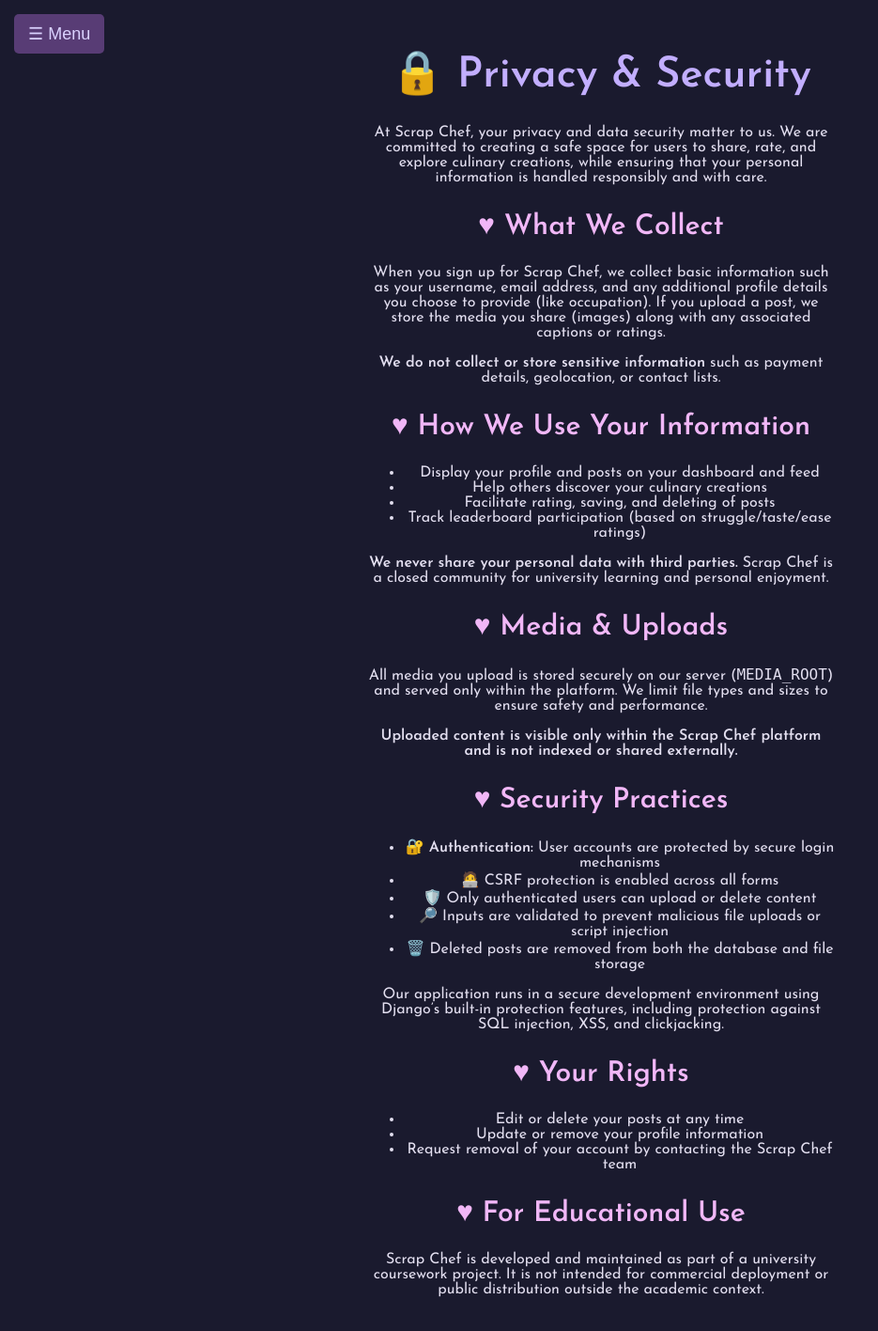
After one commit to Zoroneku/Scrap-Chef, a Django app: page /privacy-security/ in a window 1280 px wide. The commit adds this page. Shown: the whole page at 94% size, without its empty margins (0-935 px from the left). Run offline with Django 3.2, Linux system fonts and the light colour scheme.

Commit message:
Added privacy and security

```diff
--- a/scrapchef/urls.py
+++ b/scrapchef/urls.py
@@ -11,7 +11,7 @@ urlpatterns = [
     path('signup/', views.signup_view, name='signup_view'),
     path('dashboard/', views.dashboard, name='dashboard'),
     path('feed/', views.feed, name='feed'),
-    path('privacy/', views.privacy, name='privacy'),
+    path('privacy-security/', views.privacy_security, name='privacy_security'),
     path('save/<int:post_id>/', views.save_post, name='save_post'),
     path('unsave_post/<int:post_id>/', views.unsave_post, name='unsave_post'),
     path('saved/', views.saved, name='saved'),
--- a/scrapchef/views.py
+++ b/scrapchef/views.py
@@ -18,6 +18,9 @@ from scrapchef.models import SavedPost
 def homepage(request):
     return render(request, 'scrapchef/homepage.html')
 
+
+def privacy_security(request):
+    return render(request, 'scrapchef/privacy_security.html')
 
 @login_required
 def dashboard(request):
--- a/static/css/pages.css
+++ b/static/css/pages.css
@@ -166,7 +166,7 @@ body {
 .sidebar ul {
     list-style: none;
     padding: 0;
-    margin-top: 150px; /* Push links down */
+    margin-top: 80px;
     width: 100%;
 }
 
@@ -657,3 +657,55 @@ body {
     box-shadow: 0 4px 6px rgba(0, 0, 0, 0.1);
     transition: opacity 0.5s ease-in-out;
 }
+
+/* ========================= */
+/* Privacy and Security Styling */
+/* ========================= */
+.container {
+    transition: margin-left 0.3s ease-in-out;
+    margin-left: 0;
+    padding: 20px;
+}
+
+.container.shifted {
+    margin-left: 250px; /* Moves when sidebar opens */
+}
+
+.center-text {
+    text-align: center;  /* Center align text */
+}
+
+/* Font size classes */
+.large-font {
+    font-size: 45px;
+    color: #c2aeff;
+}
+
+.medium-font {
+    font-size: 30px;
+    color: #f1b7f7;
+}
+
+.small-font {
+    font-size: 16px;
+    color: #e3dff0;
+}
+
+/* Container styling with a maximum width and padding */
+.container {
+    max-width: 500px;  /* Maximum width of the content */
+    margin: 0 auto;    /* Centers the content horizontally */
+    padding: 20px;     /* Adds padding inside the container for space around text */
+}
+
+/* For mobiles */
+@media (max-width: 768px) {
+    .container {
+        max-width: 100%;  /* On smaller screens, use full width */
+        padding: 10px;    /* Reduce padding on smaller screens */
+    }
+}
+
+.container.shifted {
+    margin-left: 250px; /* Moves when sidebar opens */
+}
--- a/templates/scrapchef/base.html
+++ b/templates/scrapchef/base.html
@@ -23,7 +23,7 @@
             {% endblock %}
         </div>
 
-        <!-- 🛠 Add this block so JavaScript loads in child templates -->
+
         {% block scripts %}
         {% endblock %}
     </body>
--- a/templates/scrapchef/dashboard.html
+++ b/templates/scrapchef/dashboard.html
@@ -12,6 +12,7 @@
         <ul>
             <li><a href="{% url 'scrapchef:feed' %}">📜 Feed</a></li>
             <li><a href="{% url 'scrapchef:signout' %}">🚪 Sign Out</a></li>
+            <li><a href="{% url 'scrapchef:privacy_security' %}">🔒 Privacy & Security</a></li>
         </ul>
     </div>
 
--- /dev/null
+++ b/templates/scrapchef/privacy_security.html
@@ -0,0 +1,80 @@
+{% extends 'scrapchef/base.html' %}
+{% load static %}
+
+{% block title %}Privacy and Security - Scrap Chef{% endblock %}
+
+{% block content %}
+    <!-- Sidebar Toggle Button -->
+    <button class="sidebar-toggle-btn" onclick="toggleSidebar()">☰ Menu</button>
+
+    <!-- Sidebar -->
+    <div class="sidebar" id="sidebar">
+        <ul>
+            <li><a href="{% url 'scrapchef:feed' %}">📜 Feed</a></li>
+            <li><a href="{% url 'scrapchef:bestmeals' %}">✨🍽️ Best Meals</a></li>
+            <li><a href="{% url 'scrapchef:worstmeals' %}">🚫🍽️ Worst Meals</a></li>
+
+            {% if user.is_authenticated %}
+                <li><a href="{% url 'scrapchef:saved' %}"> 📌 Saved Posts</a></li>
+                <li><a href="{% url 'scrapchef:dashboard' %}">📋 Dashboard</a></li>
+                <li><a href="{% url 'scrapchef:signout' %}">👋 Sign Out</a></li>
+
+            {% endif %}
+        </ul>
+    </div>
+
+    <!-- Main Content -->
+    <div class="container">
+        <h1 class="center-text large-font">🔒 Privacy & Security</h1>
+        <p class="center-text small-font">At Scrap Chef, your privacy and data security matter to us. We are committed to creating a safe space for users to share, rate, and explore culinary creations, while ensuring that your personal information is handled responsibly and with care.</p>
+
+        <h2 class="center-text medium-font">♥ What We Collect</h2>
+        <p class="center-text small-font">When you sign up for Scrap Chef, we collect basic information such as your username, email address, and any additional profile details you choose to provide (like occupation). If you upload a post, we store the media you share (images) along with any associated captions or ratings.</p>
+        <p class="center-text small-font"><strong>We do not collect or store sensitive information</strong> such as payment details, geolocation, or contact lists.</p>
+
+        <h2 class="center-text medium-font">♥ How We Use Your Information</h2>
+        <ul class="center-text small-font">
+            <li>Display your profile and posts on your dashboard and feed</li>
+            <li>Help others discover your culinary creations</li>
+            <li>Facilitate rating, saving, and deleting of posts</li>
+            <li>Track leaderboard participation (based on struggle/taste/ease ratings)</li>
+        </ul>
+        <p class="center-text small-font"><strong>We never share your personal data with third parties.</strong> Scrap Chef is a closed community for university learning and personal enjoyment.</p>
+
+        <h2 class="center-text medium-font">♥ Media & Uploads</h2>
+        <p class="center-text small-font">All media you upload is stored securely on our server (<code>MEDIA_ROOT</code>) and served only within the platform. We limit file types and sizes to ensure safety and performance.</p>
+        <p class="center-text small-font"><strong>Uploaded content is visible only within the Scrap Chef platform and is not indexed or shared externally.</strong></p>
+
+        <h2 class="center-text medium-font">♥ Security Practices</h2>
+        <ul class="center-text small-font">
+            <li>🔐 <strong>Authentication:</strong> User accounts are protected by secure login mechanisms</li>
+            <li>🧑‍💻 CSRF protection is enabled across all forms</li>
+            <li>🛡️ Only authenticated users can upload or delete content</li>
+            <li>🔎 Inputs are validated to prevent malicious file uploads or script injection</li>
+            <li>🗑️ Deleted posts are removed from both the database and file storage</li>
+        </ul>
+        <p class="center-text small-font">Our application runs in a secure development environment using Django’s built-in protection features, including protection against SQL injection, XSS, and clickjacking.</p>
+
+        <h2 class="center-text medium-font">♥ Your Rights</h2>
+        <ul class="center-text small-font">
+            <li>Edit or delete your posts at any time</li>
+            <li>Update or remove your profile information</li>
+            <li>Request removal of your account by contacting the Scrap Chef team</li>
+        </ul>
+
+        <h2 class="center-text medium-font">♥ For Educational Use</h2>
+        <p class="center-text small-font">Scrap Chef is developed and maintained as part of a university coursework project. It is not intended for commercial deployment or public distribution outside the academic context.</p>
+    </div>
+
+    <!-- JavaScript for Sidebar -->
+    <script>
+        function toggleSidebar() {
+            const sidebar = document.getElementById("sidebar");
+            const content = document.querySelector(".container"); // Target content
+
+            sidebar.classList.toggle("active");
+            content.classList.toggle("shifted"); // Shift content when sidebar opens
+        }
+    </script>
+
+{% endblock %}
```
Also changed, not shown: templates/scrapchef/bestmeals.html (+5 -4 lines), templates/scrapchef/feed.html (+6 -5 lines), templates/scrapchef/saved.html (+6 -6 lines), templates/scrapchef/worstmeals.html (+5 -4 lines).
